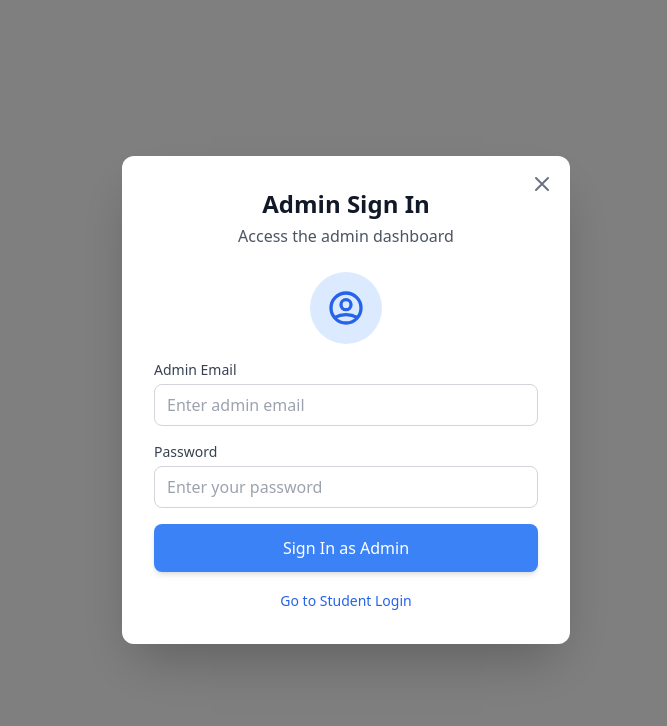
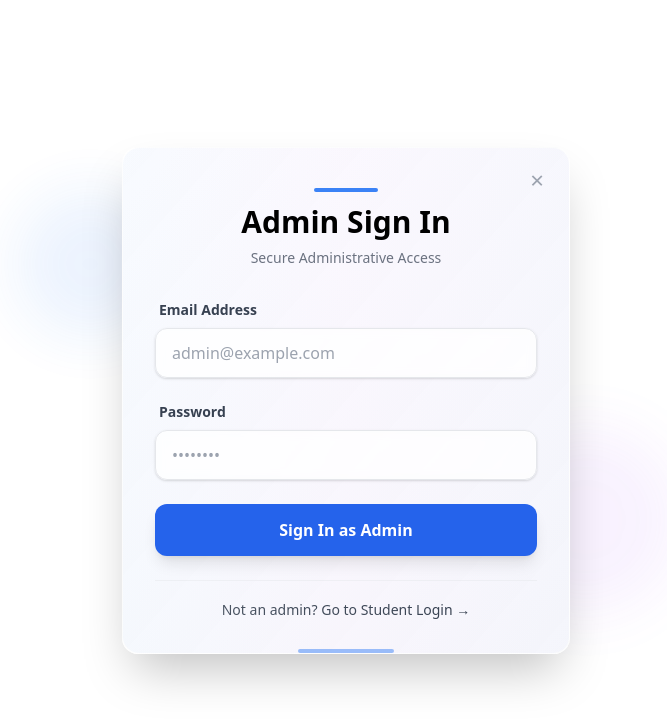
Before and after one commit to DharanSJIT/code_portal, a React (Vite) app: page /admin/signin in a window 1280 px wide. Shown: the top 726 px of the page, without its empty margins (294-961 px from the left). Built offline with nearby package versions, Linux system fonts and the light colour scheme.

Commit message:
updated ui design of admin sign in

```diff
--- a/src/components/AdminSignIn.jsx
+++ b/src/components/AdminSignIn.jsx
@@ -1,6 +1,6 @@
 // src/components/AdminSignIn.jsx
 import React, { useState } from 'react';
-import { motion } from 'framer-motion';
+import { motion, AnimatePresence } from 'framer-motion';
 import { useNavigate } from 'react-router-dom';
 import { loginWithEmailAndPassword, getUserById } from '../firebase';
 import authService from '../services/authService';
@@ -12,6 +12,7 @@ const AdminSignIn = ({ isOpen = true, onClose = () => {} }) => {
   const [password, setPassword] = useState('');
   const [authError, setAuthError] = useState(null);
   const [authLoading, setAuthLoading] = useState(false);
+  const [isFocused, setIsFocused] = useState({ email: false, password: false });
 
   const handleEmailSignIn = async (e) => {
     e.preventDefault();
@@ -26,67 +27,45 @@ const AdminSignIn = ({ isOpen = true, onClose = () => {} }) => {
 
     try {
       // Step 1: Login with Firebase Authentication
-      console.log('Step 1: Attempting Firebase login...');
       const { user, error } = await loginWithEmailAndPassword(email, password);
-
       if (error) {
         setAuthError(error);
         setAuthLoading(false);
         return;
       }
-
       if (!user) {
         setAuthError("Invalid credentials");
         setAuthLoading(false);
         return;
       }
 
-      console.log('Step 1: Firebase login successful. UID:', user.uid);
-
       // Step 2: Get user profile from Firestore
-      console.log('Step 2: Fetching user profile from Firestore...');
       const { user: userDoc, error: userError } = await getUserById(user.uid);
-
       if (userError) {
-        console.error('Firestore lookup error:', userError);
         setAuthError(`Error fetching user profile: ${userError}`);
         setAuthLoading(false);
         return;
       }
-
       if (!userDoc) {
-        console.error('User document not found in Firestore for UID:', user.uid);
         setAuthError("User profile not found. Please contact administrator.");
         setAuthLoading(false);
         return;
       }
 
-      console.log('Step 2: User profile found:', userDoc);
-
       // Step 3: Check if user is admin
-      console.log('Step 3: Checking admin privileges...');
       const isAdmin = userDoc.role === 'admin' || userDoc.isAdmin === true;
-
       if (!isAdmin) {
-        console.error('User is not an admin. Role:', userDoc.role, 'isAdmin:', userDoc.isAdmin);
         setAuthError("Access denied: Admin privileges required");
         setAuthLoading(false);
-
-        // Logout the user since they're not admin
         await authService.logoutWithBackend();
         return;
       }
 
-      console.log('Step 3: Admin privileges confirmed!');
-
-      // Step 4: Try to verify with backend (optional - won't block if backend fails)
+      // Step 4: Try to verify with backend (optional)
       try {
-        console.log('Step 4: Attempting backend verification...');
-        const backendData = await authService.loginAndVerifyAdmin(user);
-        console.log('Step 4: Backend verification successful:', backendData);
+        await authService.loginAndVerifyAdmin(user);
       } catch (backendError) {
-        // Backend verification failed, but we'll continue anyway since Firestore confirmed admin
-        console.warn('Step 4: Backend verification failed (continuing anyway):', backendError.message);
+        console.warn('Backend verification failed (continuing anyway):', backendError.message);
       }
 
       // Step 5: Store admin session
@@ -96,18 +75,15 @@ const AdminSignIn = ({ isOpen = true, onClose = () => {} }) => {
         name: userDoc.displayName || userDoc.name || email,
         role: 'admin'
       };
-
       localStorage.setItem('adminUser', JSON.stringify(adminUser));
       localStorage.setItem('isAdmin', 'true');
       localStorage.setItem('userEmail', user.email);
       localStorage.setItem('userId', user.uid);
 
-      console.log('Admin login successful! Stored admin user:', adminUser);
-
       // Step 6: Show success message
       toast.success('Welcome back, Admin!');
 
-      // Step 7: Close modal and navigate to admin dashboard
+      // Step 7: Close modal and navigate
       handleClose();
       navigate('/admin/dashboard');
 
@@ -129,113 +105,340 @@ const AdminSignIn = ({ isOpen = true, onClose = () => {} }) => {
     navigate('/signin');
   };
 
-  // If the modal is not open, don't render anything
+  const containerVariants = {
+    hidden: { opacity: 0 },
+    visible: {
+      opacity: 1,
+      transition: {
+        when: "beforeChildren",
+        staggerChildren: 0.1
+      }
+    },
+    exit: {
+      opacity: 0,
+      transition: {
+        when: "afterChildren",
+        staggerChildren: 0.05,
+        staggerDirection: -1
+      }
+    }
+  };
+
+  const itemVariants = {
+    hidden: { y: 20, opacity: 0 },
+    visible: {
+      y: 0,
+      opacity: 1,
+      transition: {
+        type: "spring",
+        stiffness: 300,
+        damping: 24
+      }
+    },
+    exit: {
+      y: -20,
+      opacity: 0,
+      transition: {
+        duration: 0.2
+      }
+    }
+  };
+
+  const inputVariants = {
+    focused: {
+      scale: 1.02,
+      boxShadow: "0 10px 25px -5px rgba(59, 130, 246, 0.4), 0 5px 10px -5px rgba(59, 130, 246, 0.2)",
+      transition: { duration: 0.2 }
+    },
+    unfocused: {
+      scale: 1,
+      boxShadow: "0 1px 3px 0 rgba(0, 0, 0, 0.1), 0 1px 2px 0 rgba(0, 0, 0, 0.06)",
+      transition: { duration: 0.2 }
+    }
+  };
+
+  const buttonVariants = {
+    initial: { scale: 1 },
+    tap: { scale: 0.95 },
+    hover: {
+      scale: 1.02,
+      boxShadow: "0 20px 25px -5px rgba(0, 0, 0, 0.1), 0 10px 10px -5px rgba(0, 0, 0, 0.04)"
+    },
+    loading: {
+      scale: [1, 1.02, 1],
+      transition: {
+        duration: 1,
+        repeat: Infinity,
+        ease: "easeInOut"
+      }
+    }
+  };
+
+  const errorVariants = {
+    hidden: {
+      height: 0,
+      opacity: 0,
+      marginTop: 0,
+      paddingTop: 0,
+      paddingBottom: 0
+    },
+    visible: {
+      height: "auto",
+      opacity: 1,
+      marginTop: 16,
+      paddingTop: 12,
+      paddingBottom: 12,
+      transition: {
+        type: "spring",
+        stiffness: 300,
+        damping: 24
+      }
+    }
+  };
+
   if (!isOpen) return null;
 
   return (
+    <AnimatePresence>
       <motion.div
-      className="fixed inset-0 z-50 flex items-center justify-center p-4 bg-black/50 backdrop-blur-sm"
+        className="fixed inset-0 z-50 flex items-center justify-center p-4"
         initial={{ opacity: 0 }}
         animate={{ opacity: 1 }}
         exit={{ opacity: 0 }}
       >
+        {/* Enhanced Background with Gradient */}
         <motion.div
-        className="bg-white rounded-xl p-6 sm:p-8 w-full max-w-md shadow-2xl relative"
-        initial={{ scale: 0.9, y: 20, opacity: 0 }}
-        animate={{ scale: 1, y: 0, opacity: 1 }}
-        exit={{ scale: 0.9, y: 20, opacity: 0 }}
+          className="absolute inset-0 bg-white-100/10 backdrop-blur-md"
+          initial={{ opacity: 0 }}
+          animate={{ opacity: 1 }}
+          exit={{ opacity: 0 }}
+          onClick={handleClose}
+        />
+
+        {/* Floating Background Elements */}
+        <motion.div
+          className="absolute top-1/4 left-1/4 w-32 h-32 bg-blue-500/20 rounded-full blur-xl"
+          animate={{
+            scale: [1, 1.2, 1],
+            opacity: [0.3, 0.5, 0.3],
+          }}
           transition={{
-          type: 'spring',
-          damping: 25,
-          stiffness: 300
+            duration: 4,
+            repeat: Infinity,
+            ease: "easeInOut"
+          }}
+        />
+        <motion.div
+          className="absolute bottom-1/4 right-1/4 w-40 h-40 bg-purple-500/20 rounded-full blur-xl"
+          animate={{
+            scale: [1.2, 1, 1.2],
+            opacity: [0.4, 0.2, 0.4],
+          }}
+          transition={{
+            duration: 5,
+            repeat: Infinity,
+            ease: "easeInOut"
+          }}
+        />
+
+        <motion.div
+          className="relative w-full max-w-md"
+          variants={containerVariants}
+          initial="hidden"
+          animate="visible"
+          exit="exit"
+        >
+          <motion.div
+            className="bg-gradient-to-br from-white to-gray-50/95 border border-white/20 rounded-2xl p-8 shadow-2xl backdrop-blur-sm relative overflow-hidden"
+            variants={itemVariants}
+            whileHover={{
+              scale: 1.01,
+              transition: { duration: 0.2 }
             }}
           >
+            {/* Animated Border Glow */}
+            <motion.div
+              className="absolute inset-0 rounded-2xl bg-gradient-to-r from-blue-500/10 via-purple-500/10 to-indigo-500/10"
+              animate={{
+                opacity: [0.3, 0.6, 0.3],
+              }}
+              transition={{
+                duration: 3,
+                repeat: Infinity,
+                ease: "easeInOut"
+              }}
+            />
+
             <button
               onClick={handleClose}
-          className="absolute top-4 right-4 text-gray-500 hover:text-gray-700"
+              className="absolute top-4 right-4 text-gray-400 hover:text-gray-600 text-2xl font-light z-10 w-8 h-8 flex items-center justify-center rounded-full hover:bg-gray-100/50 transition-colors"
+              aria-label="Close"
             >
-          <svg xmlns="http://www.w3.org/2000/svg" className="h-6 w-6" fill="none" viewBox="0 0 24 24" stroke="currentColor">
-            <path strokeLinecap="round" strokeLinejoin="round" strokeWidth="2" d="M6 18L18 6M6 6l12 12" />
-          </svg>
+              <motion.span
+                whileHover={{ rotate: 90 }}
+                transition={{ duration: 0.2 }}
+              >
+                &times;
+              </motion.span>
             </button>
 
-        <div className="text-center mb-6">
-          <h2 className="text-2xl font-bold text-gray-900 mb-1">Admin Sign In</h2>
-          <p className="text-gray-600">Access the admin dashboard</p>
-        </div>
+            <motion.div
+              className="text-center mb-8 relative"
+              variants={itemVariants}
+            >
+              <motion.div
+                className="absolute -top-4 left-1/2 transform -translate-x-1/2 w-16 h-1 bg-gradient-to-r from-blue-500 to-blue-500 rounded-full"
+                initial={{ width: 0 }}
+                animate={{ width: 64 }}
+                transition={{ delay: 0.5, duration: 0.8 }}
+              />
+              <motion.h2
+                className="text-3xl font-bold   mt-6 mb-2"
+                initial={{ opacity: 0, y: -10 }}
+                animate={{ opacity: 1, y: 0 }}
+                transition={{ delay: 0.3 }}
+              >
+                Admin Sign In
+              </motion.h2>
+              <motion.p
+                className="text-gray-500 text-sm"
+                initial={{ opacity: 0 }}
+                animate={{ opacity: 1 }}
+                transition={{ delay: 0.4 }}
+              >
+                Secure Administrative Access
+              </motion.p>
+            </motion.div>
 
-        <div className="space-y-4">
-          {/* Admin Icon */}
-          <div className="flex justify-center mb-4">
-            <div className="p-4 bg-blue-100 rounded-full">
-              <svg xmlns="http://www.w3.org/2000/svg" className="h-10 w-10 text-blue-600" fill="none" viewBox="0 0 24 24" stroke="currentColor">
-                <path strokeLinecap="round" strokeLinejoin="round" strokeWidth="2" d="M5.121 17.804A13.937 13.937 0 0112 16c2.5 0 4.847.655 6.879 1.804M15 10a3 3 0 11-6 0 3 3 0 016 0zm6 2a9 9 0 11-18 0 9 9 0 0118 0z" />
-              </svg>
-            </div>
-          </div>
-
-          {/* Email/Password Form */}
-          <form onSubmit={handleEmailSignIn} className="space-y-4">
-            <div>
-              <label htmlFor="admin-email" className="block text-sm font-medium text-gray-700 mb-1">Admin Email</label>
-              <input
+            <motion.div
+              className="space-y-6 relative"
+              variants={containerVariants}
+            >
+              <form onSubmit={handleEmailSignIn} className="space-y-6">
+                <motion.div variants={itemVariants}>
+                  <label htmlFor="admin-email" className="block text-sm font-semibold text-gray-700 mb-2 ml-1">
+                    Email Address
+                  </label>
+                  <motion.input
                     id="admin-email"
                     type="email"
                     value={email}
                     onChange={(e) => setEmail(e.target.value)}
-                className="w-full px-3 py-2 border border-gray-300 rounded-lg focus:ring-blue-500 focus:border-blue-500"
-                placeholder="Enter admin email"
+                    onFocus={() => setIsFocused(prev => ({ ...prev, email: true }))}
+                    onBlur={() => setIsFocused(prev => ({ ...prev, email: false }))}
+                    className="w-full px-4 py-3 bg-white/80 border border-gray-200 rounded-xl text-gray-800 placeholder-gray-400 focus:outline-none backdrop-blur-sm"
+                    placeholder="admin@example.com"
                     autoComplete="email"
+                    variants={inputVariants}
+                    animate={isFocused.email ? "focused" : "unfocused"}
                   />
-            </div>
+                </motion.div>
 
-            <div>
-              <label htmlFor="admin-password" className="block text-sm font-medium text-gray-700 mb-1">Password</label>
-              <input
+                <motion.div variants={itemVariants}>
+                  <label htmlFor="admin-password" className="block text-sm font-semibold text-gray-700 mb-2 ml-1">
+                    Password
+                  </label>
+                  <motion.input
                     id="admin-password"
                     type="password"
                     value={password}
                     onChange={(e) => setPassword(e.target.value)}
-                className="w-full px-3 py-2 border border-gray-300 rounded-lg focus:ring-blue-500 focus:border-blue-500"
-                placeholder="Enter your password"
+                    onFocus={() => setIsFocused(prev => ({ ...prev, password: true }))}
+                    onBlur={() => setIsFocused(prev => ({ ...prev, password: false }))}
+                    className="w-full px-4 py-3 bg-white/80 border border-gray-200 rounded-xl text-gray-800 placeholder-gray-400 focus:outline-none backdrop-blur-sm"
+                    placeholder="••••••••"
                     autoComplete="current-password"
+                    variants={inputVariants}
+                    animate={isFocused.password ? "focused" : "unfocused"}
                   />
-            </div>
+                </motion.div>
 
+                <AnimatePresence>
                   {authError && (
-              <div className="p-3 text-red-700 text-sm bg-red-50 border border-red-200 rounded-lg">
+                    <motion.div
+                      className="text-red-700 text-sm bg-red-50/80 border border-red-200 rounded-xl text-center backdrop-blur-sm"
+                      variants={errorVariants}
+                      initial="hidden"
+                      animate="visible"
+                      exit="hidden"
+                    >
                       {authError}
-              </div>
+                    </motion.div>
                   )}
+                </AnimatePresence>
 
-            <button
+                <motion.button
                   type="submit"
                   disabled={authLoading}
-              className="w-full py-3 px-4 bg-blue-500 hover:bg-blue-600 text-white font-medium rounded-lg shadow-md transition-colors disabled:opacity-70 disabled:bg-blue-400 disabled:cursor-not-allowed"
+                  className="w-full py-3.5 px-4 bg-blue-600 text-white font-semibold rounded-xl shadow-lg relative overflow-hidden"
+                  variants={buttonVariants}
+                  initial="initial"
+                  whileHover={authLoading ? "loading" : "hover"}
+                  whileTap="tap"
+                  animate={authLoading ? "loading" : "initial"}
                 >
+                  {/* Animated button background */}
+                  <motion.div
+                    className="absolute inset-0 opacity-0"
+                    whileHover={{ opacity: 1 }}
+                    transition={{ duration: 0.3 }}
+                  />
+
+                  <span className="relative z-10">
                     {authLoading ? (
-                <span className="flex items-center justify-center">
-                  <svg className="animate-spin -ml-1 mr-2 h-4 w-4 text-white" xmlns="http://www.w3.org/2000/svg" fill="none" viewBox="0 0 24 24">
+                      <motion.span className="flex items-center justify-center">
+                        <motion.svg
+                          className="mr-2 h-4 w-4 text-white"
+                          xmlns="http://www.w3.org/2000/svg"
+                          fill="none"
+                          viewBox="0 0 24 24"
+                          animate={{ rotate: 360 }}
+                          transition={{ duration: 1, repeat: Infinity, ease: "linear" }}
+                        >
                           <circle className="opacity-25" cx="12" cy="12" r="10" stroke="currentColor" strokeWidth="4"></circle>
                           <path className="opacity-75" fill="currentColor" d="M4 12a8 8 0 018-8V0C5.373 0 0 5.373 0 12h4zm2 5.291A7.962 7.962 0 014 12H0c0 3.042 1.135 5.824 3 7.938l3-2.647z"></path>
-                  </svg>
-                  Verifying...
+                        </motion.svg>
+                        Authenticating...
+                      </motion.span>
+                    ) : (
+                      <motion.span
+                        initial={{ opacity: 0, y: 10 }}
+                        animate={{ opacity: 1, y: 0 }}
+                        transition={{ duration: 0.3 }}
+                      >
+                        Sign In as Admin
+                      </motion.span>
+                    )}
                   </span>
-              ) : "Sign In as Admin"}
-            </button>
+                </motion.button>
               </form>
 
-          <div className="text-center mt-4">
-            <button
+              <motion.div
+                className="text-center pt-4 border-t border-gray-200/50"
+                variants={itemVariants}
+              >
+                <motion.button
                   onClick={goToStudentLogin}
-              className="text-sm text-blue-600 hover:text-blue-800 font-medium"
+                  className="text-sm bg-gradient-to-r from-gray-600 to-gray-700 bg-clip-text text-transparent font-medium hover:from-gray-700 hover:to-gray-800 transition-all duration-300"
+                  whileHover={{ scale: 1.05 }}
+                  whileTap={{ scale: 0.95 }}
                 >
-              Go to Student Login
-            </button>
-          </div>
-        </div>
+                  Not an admin? Go to Student Login →
+                </motion.button>
               </motion.div>
             </motion.div>
+
+            {/* Footer decorative element */}
+            <motion.div
+              className="absolute bottom-0 left-1/2 transform -translate-x-1/2 w-24 h-1 bg-gradient-to-r from-blue-500 to-blue-500 rounded-full opacity-50"
+              initial={{ width: 0 }}
+              animate={{ width: 96 }}
+              transition={{ delay: 0.8, duration: 0.8 }}
+            />
+          </motion.div>
+        </motion.div>
+      </motion.div>
+    </AnimatePresence>
   );
 };
 
--- a/src/pages/LandingPage.jsx
+++ b/src/pages/LandingPage.jsx
@@ -747,12 +747,7 @@ const LandingPage = () => {
                   </a>
                   <div className="pt-2 pb-1">
                     <div className="border-t border-gray-200 pt-4 flex flex-col space-y-3">
-                      <a
-                        onClick={openSignInModal}
-                        className="px-3 py-2 text-center rounded-md text-base font-medium text-gray-700 hover:text-blue-600 hover:bg-blue-50 cursor-pointer"
-                      >
-                        Sign In
-                      </a>
+
                       <a
                         onClick={openSignInModal}
                         className="px-3 py-2 text-center rounded-md text-base font-medium text-white bg-blue-500 shadow-md hover:bg-blue-600 cursor-pointer"
```
Lines whose indentation alone changed are shown as unchanged.
